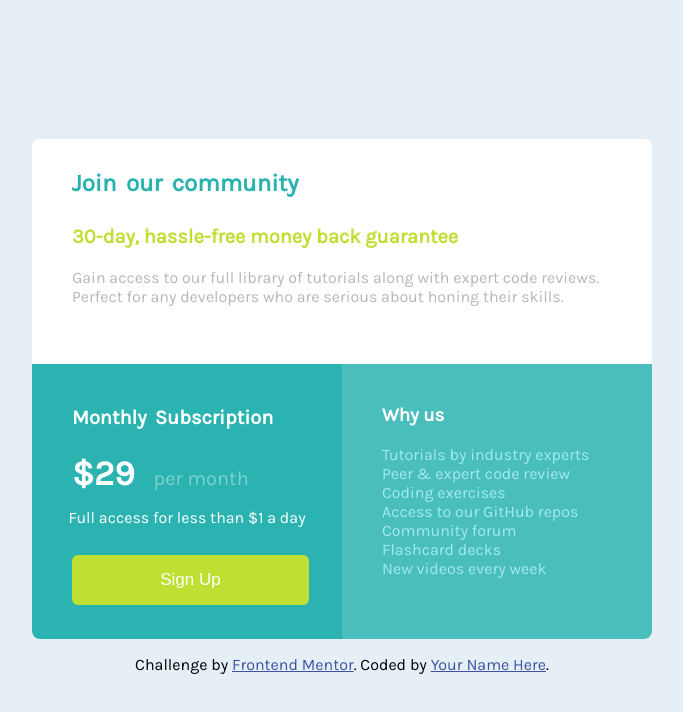
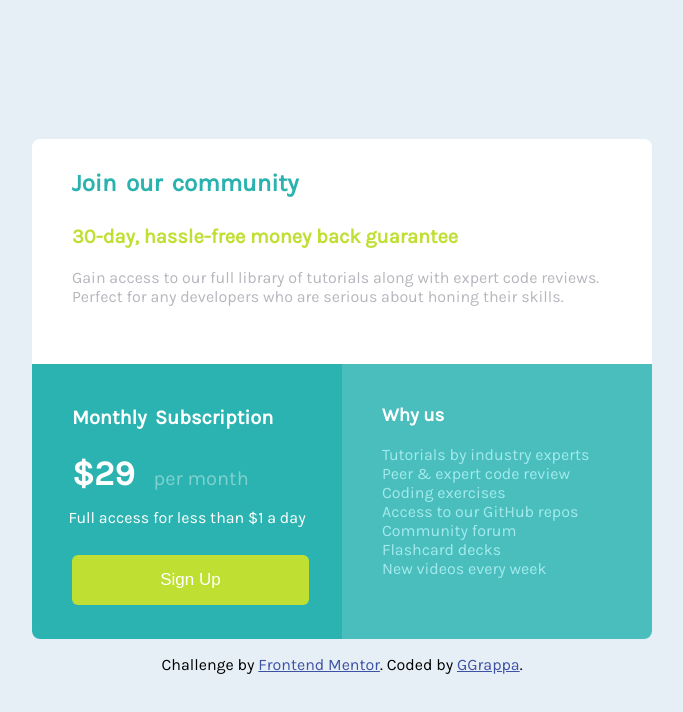
Before and after one commit to GGrappa/Single-price-grid-component, a plain HTML site: page index.html in a window 1280 px wide. Shown: the whole page, without its empty margins (298-981 px from the left). Drawn offline with Linux system fonts and the light colour scheme.

Commit message:
Update index.html

```diff
--- a/index.html
+++ b/index.html
@@ -63,7 +63,7 @@
         Challenge by
         <a href="https://www.frontendmentor.io?ref=challenge" target="_blank"
           >Frontend Mentor</a
-        >. Coded by <a href="#">Your Name Here</a>.
+        >. Coded by <a href="#">GGrappa</a>.
       </p>
     </footer>
   </body>
```
